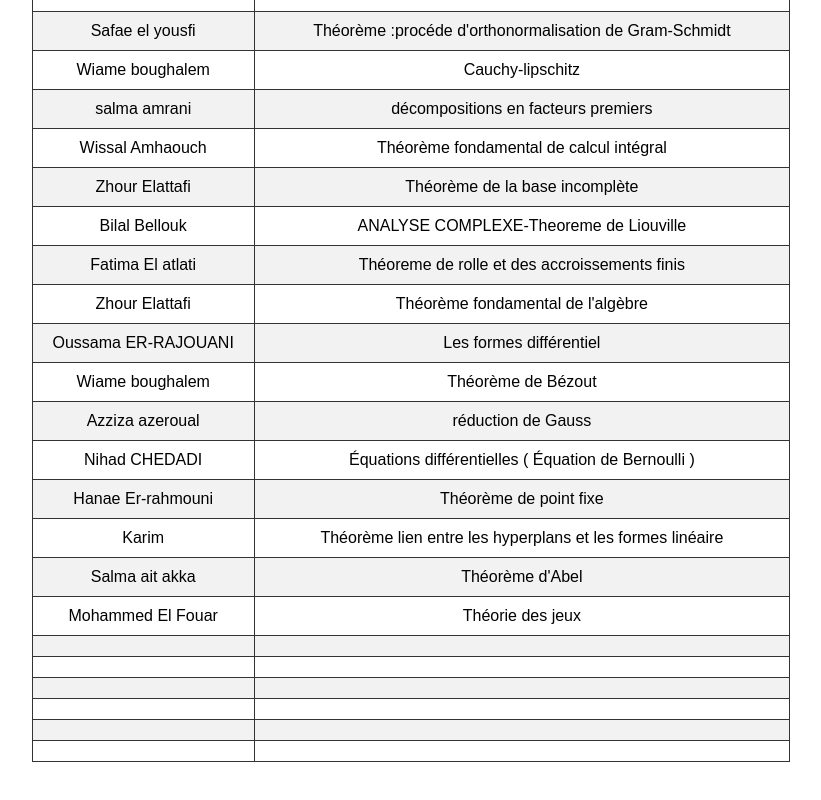
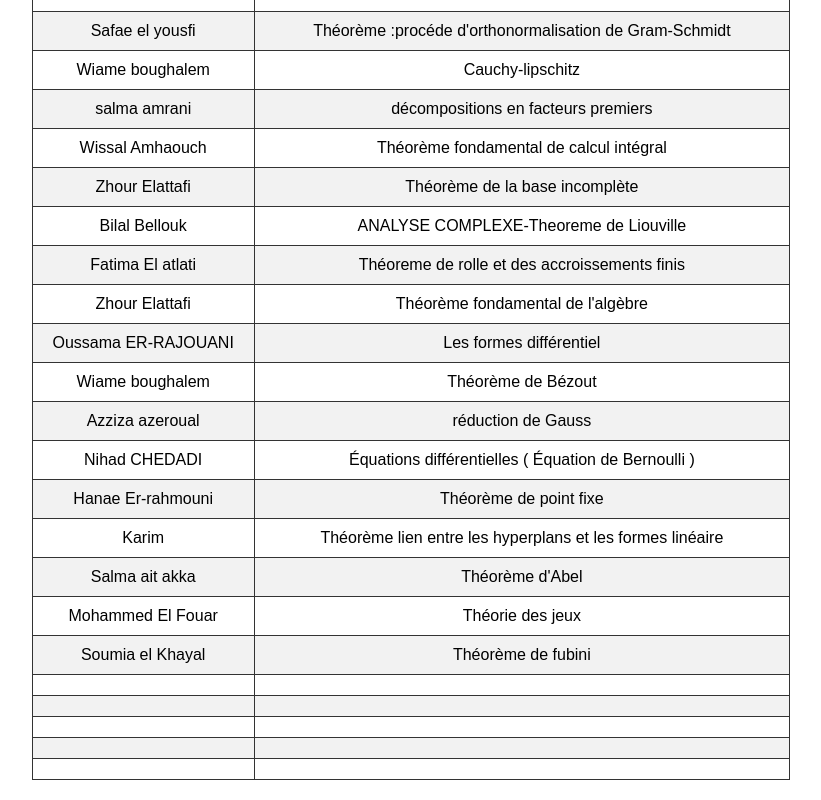
Before and after one commit to ISLAMOUSSAM/courses-oussama, a plain HTML site: page index.html in a window 1280 px wide. Shown: the part 749-1549 px from the top of the page, without its empty margins (229-1050 px from the left). Drawn offline with Linux system fonts and the light colour scheme.

Commit message:
Update index.html

```diff
--- a/index.html
+++ b/index.html
@@ -174,8 +174,8 @@
             <td>Théorie des jeux</td>
         </tr>
         <tr>
-            <td></td>
-            <td></td>
+            <td>Soumia el Khayal</td>
+            <td>Théorème de fubini</td>
         </tr>
         <tr>
             <td></td>
```
